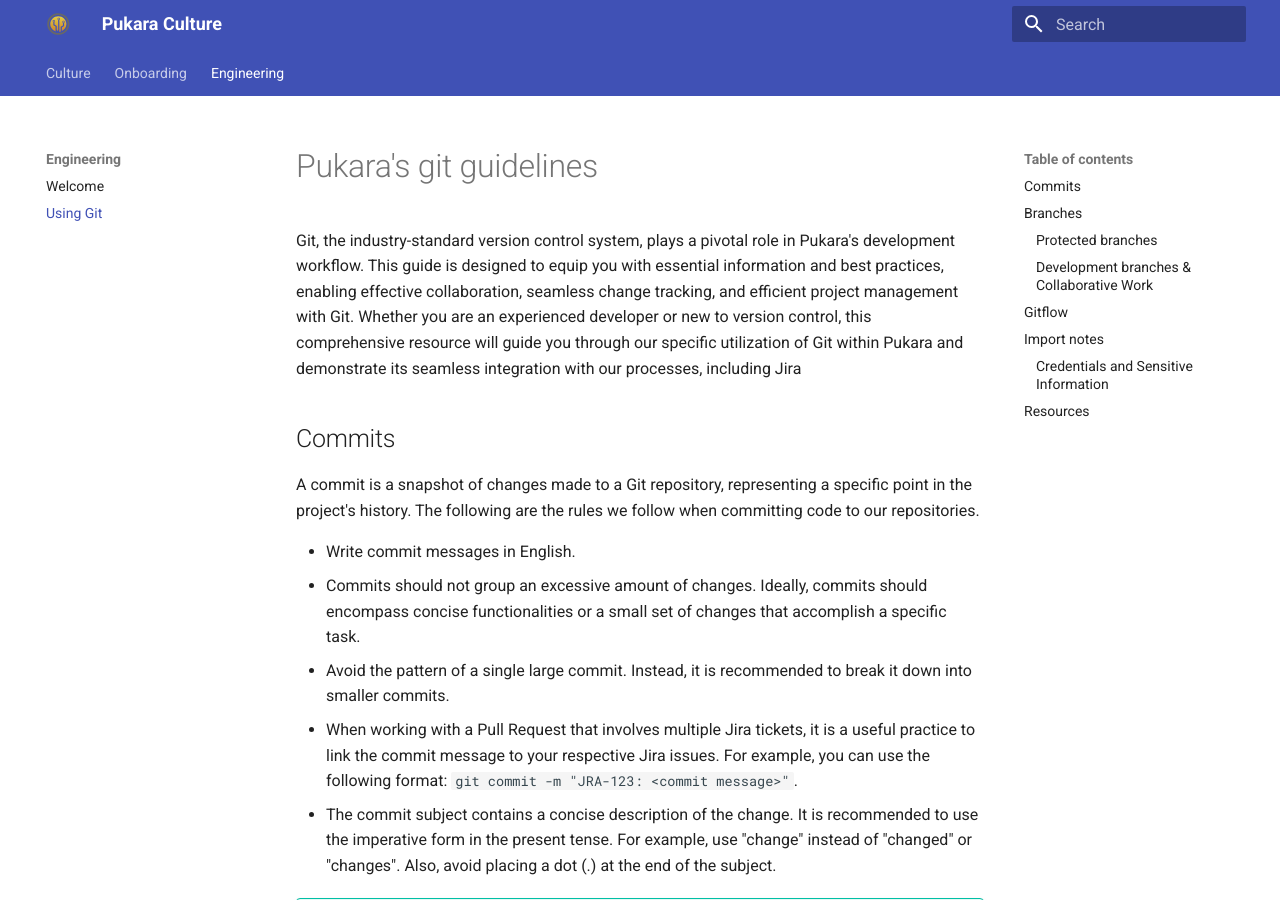
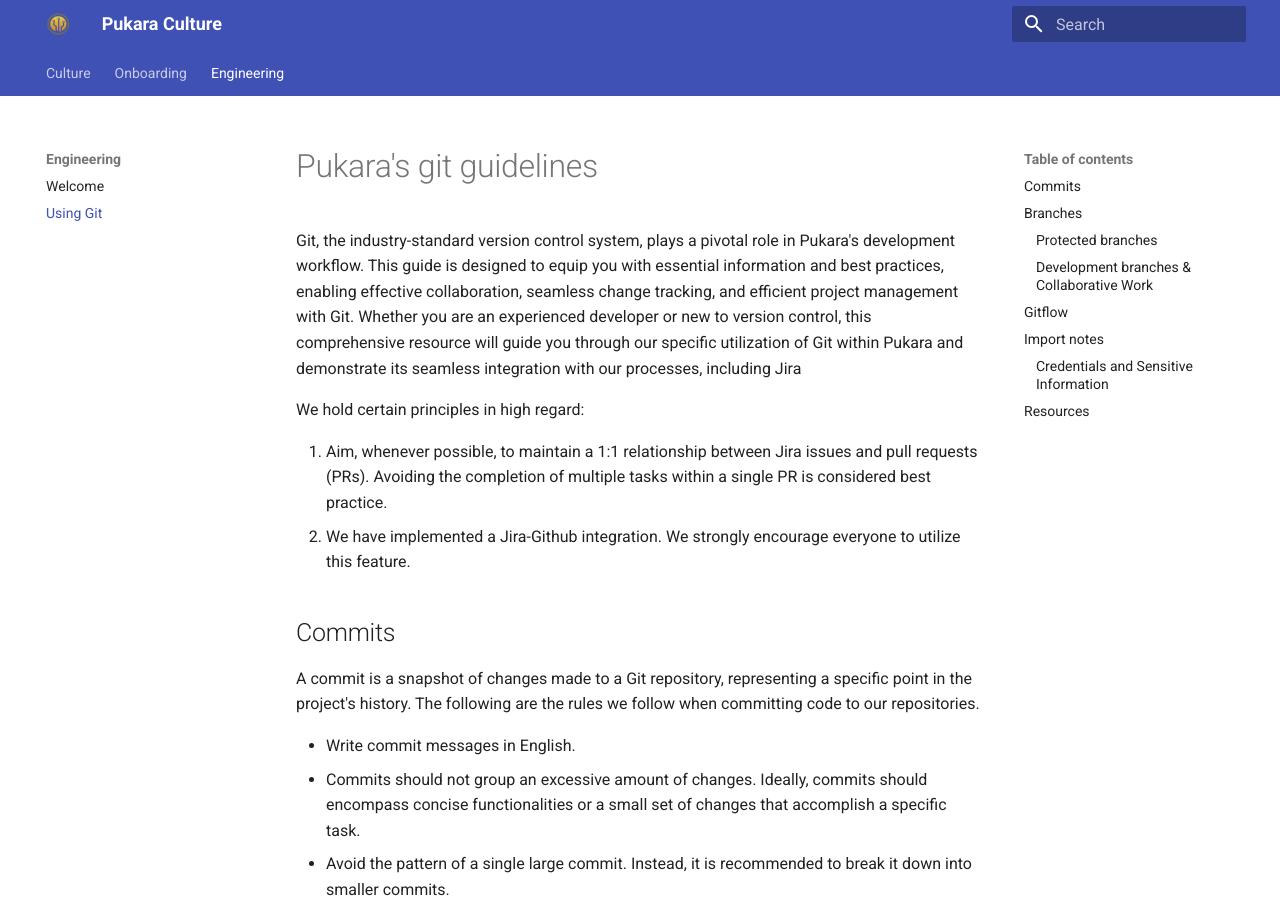
Before and after one commit to pukara-dev/culture, an MkDocs documentation site: the page built from docs/engineering/using-git.md, in a window 1280 px wide and 900 px high. Built offline with MkDocs 1.6.1 and Material for MkDocs 9.7.7, drawn with Linux system fonts in a browser that asks for light colours.

Commit message:
Add more documentation, encorage best practices

```diff
--- a/docs/engineering/using-git.md
+++ b/docs/engineering/using-git.md
@@ -2,6 +2,10 @@
 
 Git, the industry-standard version control system, plays a pivotal role in Pukara's development workflow. This guide is designed to equip you with essential information and best practices, enabling effective collaboration, seamless change tracking, and efficient project management with Git. Whether you are an experienced developer or new to version control, this comprehensive resource will guide you through our specific utilization of Git within Pukara and demonstrate its seamless integration with our processes, including Jira
 
+We hold certain principles in high regard:
+
+1. Aim, whenever possible, to maintain a 1:1 relationship between Jira issues and pull requests (PRs). Avoiding the completion of multiple tasks within a single PR is considered best practice.
+2. We have implemented a Jira-Github integration. We strongly encourage everyone to utilize this feature.
 
 ## Commits
 
```
Also changed, not shown: docs/engineering/index.md (+4 -0 lines).
